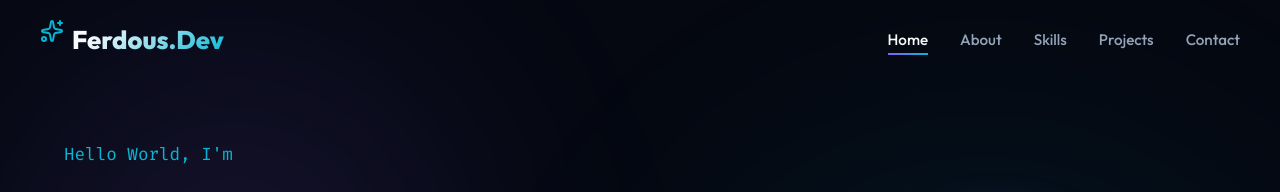
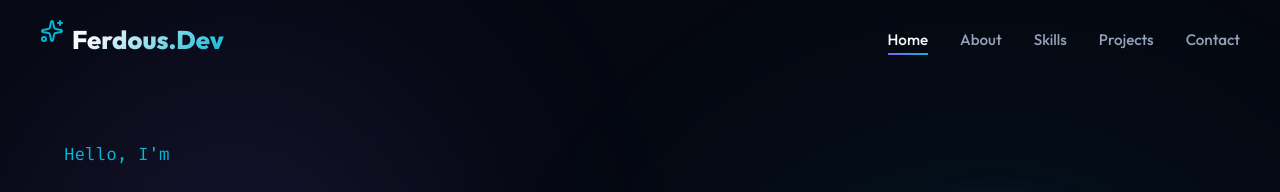
Before and after one commit to MdFerdousAhmed/portfolio1, a React (Vite) app: page / in a window 1280 px wide. Shown: the top 192 px of the page. Built offline with nearby package versions, Linux system fonts and the light colour scheme.

Commit message:
change hero section

```diff
--- a/src/components/Hero.tsx
+++ b/src/components/Hero.tsx
@@ -51,7 +51,7 @@ export default function Hero() {
   return (
     <section id="home" className="hero-section">
       <div className="hero-content">
-        <span className="hero-welcome">Hello World, I'm</span>
+        <span className="hero-welcome">Hello, I'm</span>
         <h1 className="hero-name">Md.Ferdous Ahmed</h1>
 
         <div className="hero-designation">
```
